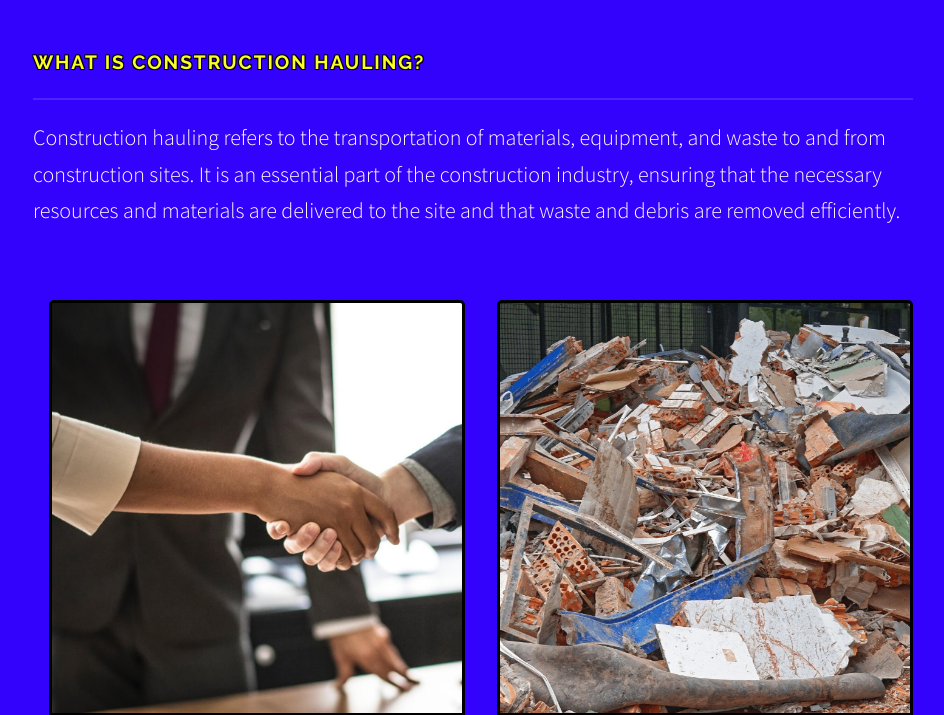
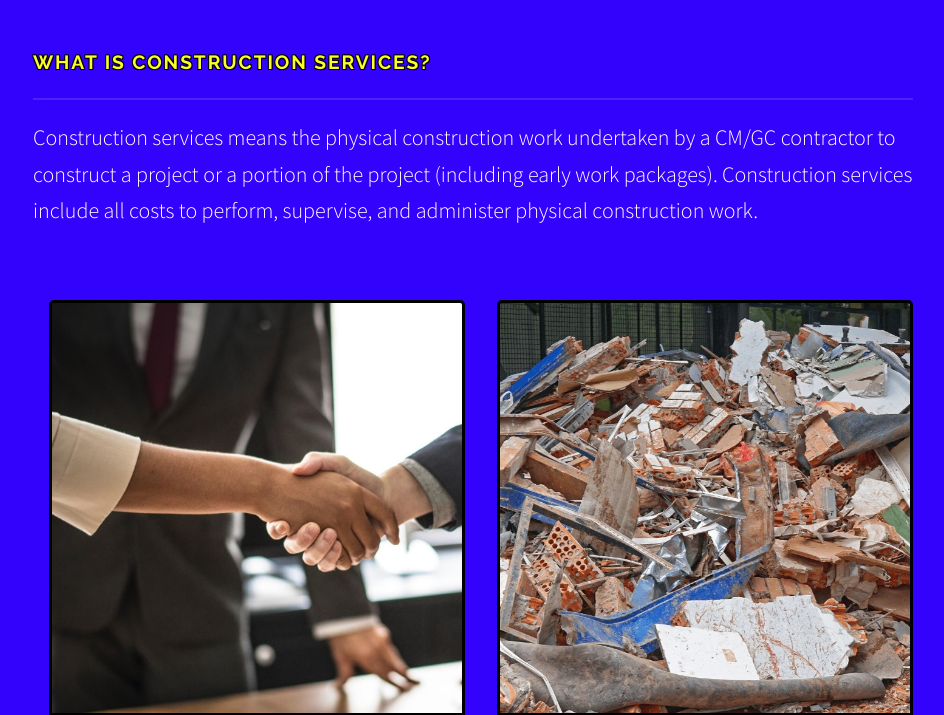
Before and after one commit to AyanoKevz/Construction-Management-System, a PHP site: page /php/services.php in a window 1280 px wide. Shown: the part 434-1149 px from the top of the page, without its empty margins (167-1111 px from the left). Run offline with PHP 8.4, Linux system fonts and the light colour scheme.

Commit message:
service hauling

```diff
--- a/index.php
+++ b/index.php
@@ -139,7 +139,7 @@ include 'php/request.php'
 		<!-- Footer -->
 		<section id="footer">
 			<div class="inner">
-				<h2 class="mtitle">Contact Us</h2>
+				<h2 class="mtitle">Connect with us</h2>
 				<h3>Drop us a message</h3>
 				<p>
 					We are open to discussion. For your concerns and inquiries, kindly send us a message. Here at R.O. Salas Construction,
--- a/php/services.php
+++ b/php/services.php
@@ -63,7 +63,7 @@ include 'request.php'
 				<div class="inner">
 
 					<h2>Services</h2>
-					<p>We offer a construction debris hauling service.</p>
+					<p>We offer a construction service.</p>
 				</div>
 			</header>
 
@@ -71,9 +71,8 @@ include 'request.php'
 			<div class="wrapper">
 				<div class="inner">
 
-					<h2 class="major">What is construction hauling?</h2>
-					<p> Construction hauling refers to the transportation of materials, equipment, and waste to and from construction sites. It is an essential part of the
-						construction industry, ensuring that the necessary resources and materials are delivered to the site and that waste and debris are removed efficiently. </p>
+					<h2 class="major">What is construction Services?</h2>
+					<p> Construction services means the physical construction work undertaken by a CM/GC contractor to construct a project or a portion of the project (including early work packages). Construction services include all costs to perform, supervise, and administer physical construction work. </p>
 
 					<section class="features">
 						<article>
```
